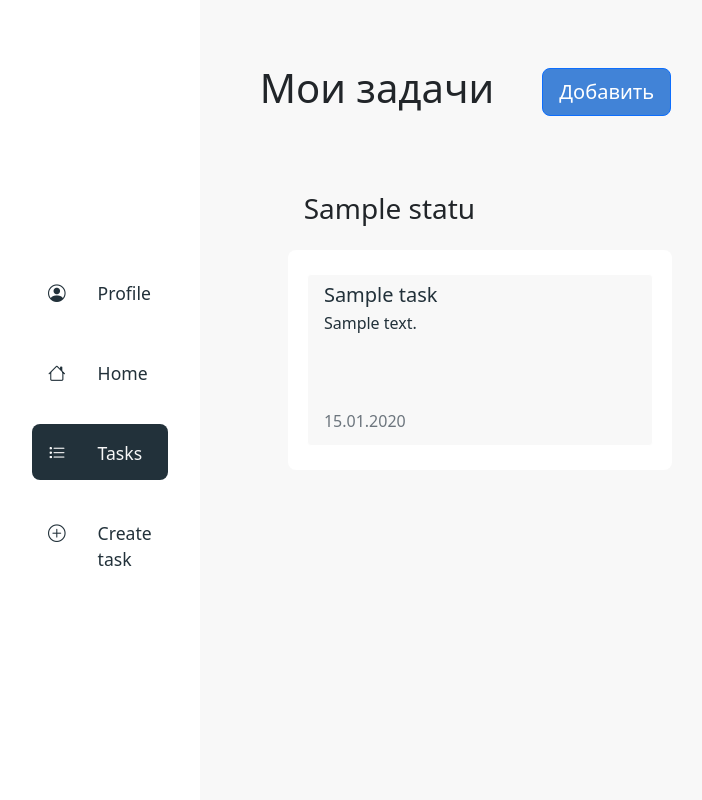
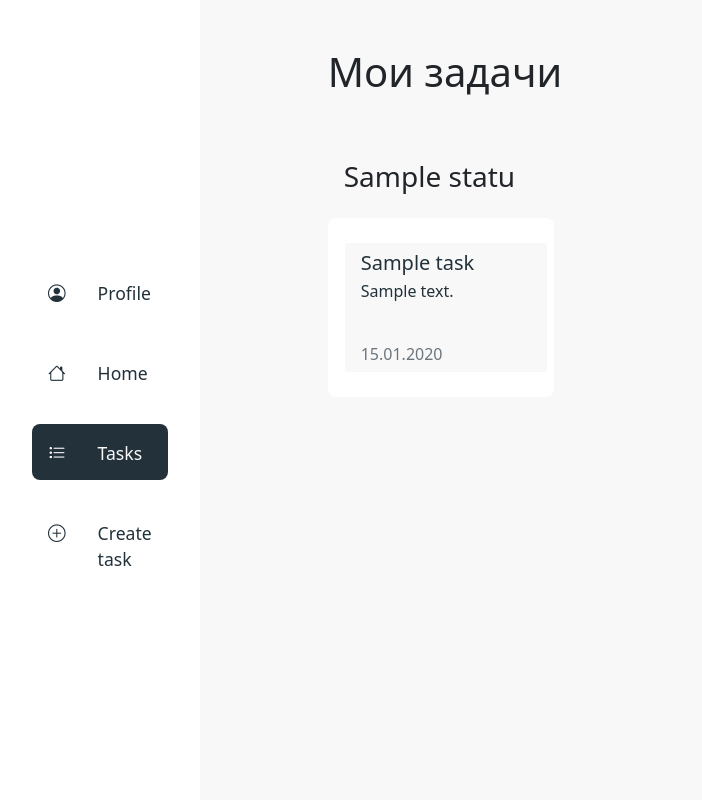
Before and after one commit to MustafinMP/TaskTrackerFlask, a Flask app: page /tasks/ in a window 1280 px wide. Shown: the whole page, without its empty margins (16-718 px from the left). Run offline with Flask 3, Linux system fonts and the light colour scheme; a user stored in the database is signed in; tables that the repository leaves empty hold one stand-in row (values such as "Sample post"); some libraries are stand-ins or nearby versions.

Commit message:
Fix styles

```diff
--- a/backend/main.py
+++ b/backend/main.py
@@ -13,7 +13,7 @@ login_manager = LoginManager()
 login_manager.init_app(app)
 
 LOCAL = False
-HOST = 'localhost' if LOCAL else '192.168.0.13'
+HOST = 'localhost' if LOCAL else '192.168.0.14'
 
 
 @login_manager.user_loader
--- a/static/css/basic.css
+++ b/static/css/basic.css
@@ -3,6 +3,7 @@
   width: 90%;
   aspect-ratio: 2/1;
   border-radius: 0.25rem;
+  margin: 1rem;
 }
 
 .max-three-lines {
@@ -10,6 +11,7 @@
   -webkit-line-clamp: 3;
   -webkit-box-orient: vertical;
   overflow: hidden;
+  max-height: 5rem;
 }
 
 .main-with-navbar {
@@ -28,3 +30,21 @@
 .border-025r {
   border-radius: 0.25rem;
 }
+
+
+.page-header {
+  margin: 3rem 8rem 0 8rem;
+}
+
+.tasks-grid {
+  display: grid;
+  grid-template-columns: repeat(3, 1fr);
+  gap: 4rem;
+  margin: 3rem 8rem 0 8rem;
+}
+
+.form-card {
+  border-radius: 1.5rem;
+  margin: 3rem 24rem 0 8rem;
+  padding: 1.5rem;
+}
--- a/static/css/color_themes.css
+++ b/static/css/color_themes.css
@@ -42,12 +42,12 @@
 
 .success-filled {
   background: var(--color-success);
-  color: var(--color-white) !important;
+  color: var(--color-dark) !important;
 }
 
 .primary-filled {
   background: var(--color-primary);
-  color: var(--color-white) !important;
+  color: var(--color-dark) !important;
 }
 
 .light-filled {
@@ -89,7 +89,7 @@ body {
 }
 
 .item-primary {
-  background: var(--color-blue);
+  background: var(--color-primary);
   text-decoration: none;
   color: var(--color-white) !important;
 }
--- a/templates/tasks/edit.html
+++ b/templates/tasks/edit.html
@@ -1,7 +1,7 @@
 {% extends "basic_template.html" %}
 {% block navbar %}{% include 'navbar.html' %}{% endblock %}
 {% block content %}
-<form action="" method="post" class="mb-3 m-5 mx-auto p-5 w-50 bg-light">
+<form action="" method="post" class="white-filled form-card">
     <h1>{{ title }}</h1>
     {{ form.hidden_tag() }}
     <div>
--- a/templates/tasks/tasks_by_statuses.html
+++ b/templates/tasks/tasks_by_statuses.html
@@ -3,24 +3,18 @@
 <main class="main-with-navbar">
     {% include 'navbar.html' %}
     <div>
-        <div class="navbar w-75 ms-5 mt-5">
-            <div class="container">
-                <nav class="navbar">
-                    <h1 class="me-5">Мои задачи</h1>
-                    <a href="{{ url_for('tasks.create_task') }}"
-                       class="btn btn-primary primary-filled btn-lg">Добавить</a>
-                </nav>
-            </div>
-        </div>
+        <section class="page-header">
+            <h1>Мои задачи</h1>
+        </section>
         {% if current_user.is_authenticated %}
-        <div class="row w-75 ms-5 p-4">
+        <section class="tasks-grid">
             {% for status in statuses %}
-            <div class="col m-3 p-0" style="min-width: 16rem; max-width: 24rem;">
+            <article>
                 <h3 class="px-3 py-3 {{ status.color_tag }}-filled border-05r">{{ status.name }}</h3>
-                <div class="py-2 white-filled  border-05r">
+                <div class="py-2 white-filled border-05r">
                     {% for task in tasks_by_statuses[status.id] %}
                     <a href="/tasks/{{ task.id }}"
-                       class="custom-card card-light my-3 mx-auto p-0 text-decoration-none text-dark text-start">
+                       class="custom-card card-light p-0 text-decoration-none text-dark text-start">
                         <div class="card-title h5 ms-3 mt-2">{{ task.name }}</div>
                         <p class="mx-3 mt-1 h-50 max-three-lines" style="font-size: 1rem;">{{ task.description }}</p>
                         <div class="h6 ms-3 mt-1 text-secondary">
@@ -35,15 +29,15 @@
                 </div>
                 {% if status.id == 0 %}
                 <a href="{{ url_for('tasks.create_task') }}?status={{ status.id }}"
-                   class="bg-light my-3 px-auto py-3 text-decoration-none text-center text-dark"
+                   class="white-filled my-3 px-auto py-3 text-decoration-none text-center"
                    style="display: block">
                     <div class="me-2 d-inline">Create task</div>
                     <i class="bi bi-plus-circle"></i>
                 </a>
                 {% endif %}
-            </div>
+            </article>
             {% endfor %}
-        </div>
+        </section>
         {% endif %}
     </div>
 </main>
```
Also changed, not shown: templates/tasks/create.html (+15 -3 lines), templates/tasks/show_task.html (+10 -3 lines).
